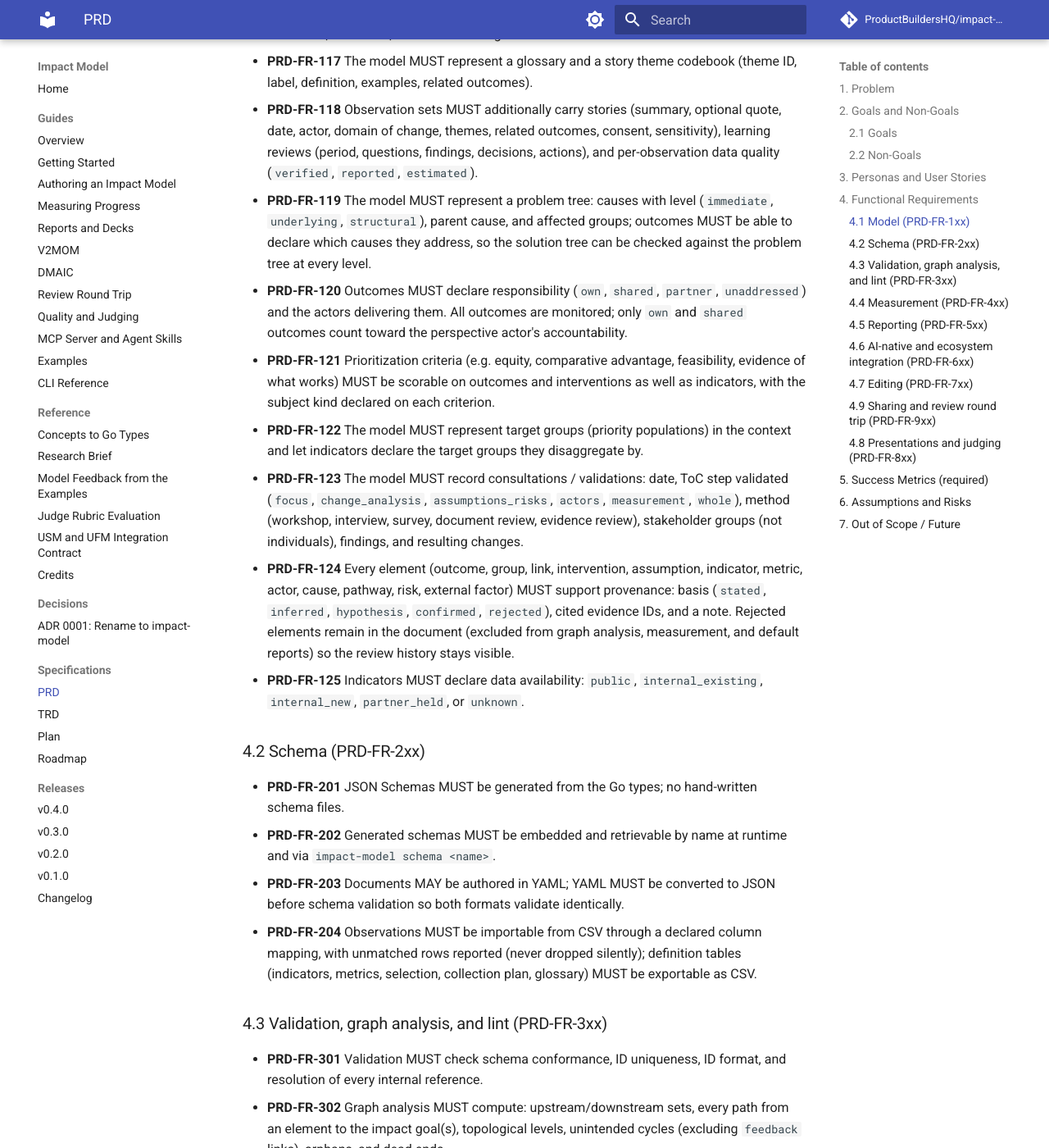
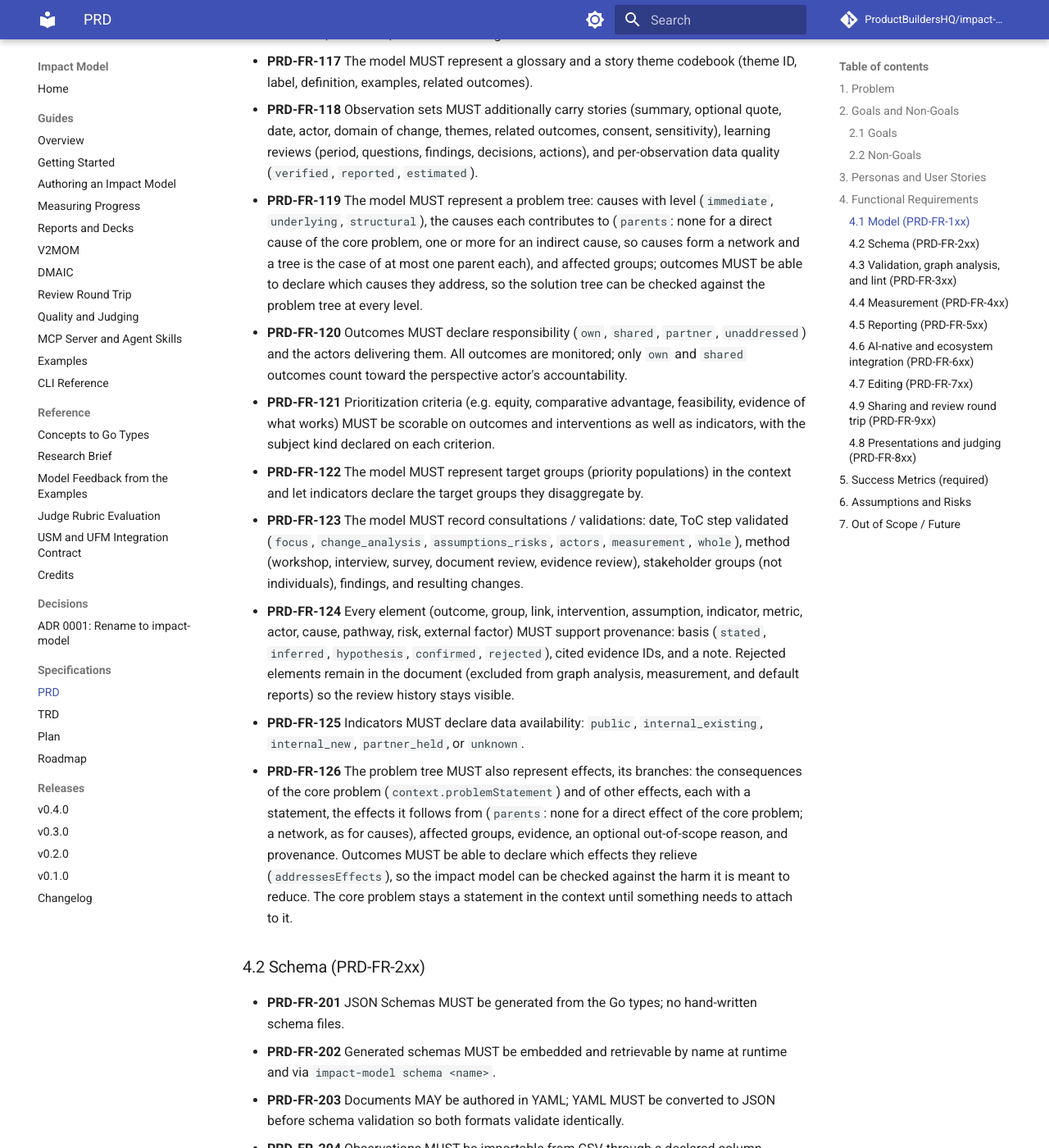
Before and after one commit to ProductBuildersHQ/theoryofchange-spec, an MkDocs documentation site: the page built from docs/specs/initiatives/INIT-THEORYOFCHANGESPEC-001/PRD.md, in a window 1280 px wide and 1400 px high, scrolled down 11165 px. Shown: the whole window at 82% size. Built offline with MkDocs 1.6.1 and Material for MkDocs 9.7.7, drawn with Linux system fonts in a browser that asks for light colours; comment, search, counter and statistics services are not loaded; some of the changed text lies outside the part shown.

Commit message:
docs(specs): specify problem trees with effects and a network of causes
The PRD adds effects as the problem tree's branches (PRD-FR-126), lint for
effects nothing relieves (PRD-FR-305), and the problem-tree projection
(PRD-FR-514), and lets a cause contribute to several others (PRD-FR-119). The
TRD defines Effect, the parents fields, the validation codes, two lint rules,
the layering rule, and three reports built from a JSON diagram spec
(TRD-043). The roadmap adds the phase.

Refs: RMI-IMPACTMODEL-009
Refs: RMI-IMPACTMODEL-010
Refs: RMI-IMPACTMODEL-011
Refs: RMI-IMPACTMODEL-012

Co-Authored-By: Claude Opus 5.5 <noreply@anthropic.com>

```diff
--- a/docs/specs/initiatives/INIT-THEORYOFCHANGESPEC-001/PRD.md
+++ b/docs/specs/initiatives/INIT-THEORYOFCHANGESPEC-001/PRD.md
@@ -447,9 +447,12 @@ named version, so that both teams work from the same agreed theory.
   `reported`, `estimated`).
 
 - **PRD-FR-119** The model MUST represent a problem tree: causes with level
-  (`immediate`, `underlying`, `structural`), parent cause, and affected
-  groups; outcomes MUST be able to declare which causes they address, so the
-  solution tree can be checked against the problem tree at every level.
+  (`immediate`, `underlying`, `structural`), the causes each contributes to
+  (`parents`: none for a direct cause of the core problem, one or more for an
+  indirect cause, so causes form a network and a tree is the case of at most
+  one parent each), and affected groups; outcomes MUST be able to declare which
+  causes they address, so the solution tree can be checked against the problem
+  tree at every level.
 - **PRD-FR-120** Outcomes MUST declare responsibility (`own`, `shared`,
   `partner`, `unaddressed`) and the actors delivering them. All outcomes are
   monitored; only `own` and `shared` outcomes count toward the perspective
@@ -475,6 +478,15 @@ named version, so that both teams work from the same agreed theory.
   default reports) so the review history stays visible.
 - **PRD-FR-125** Indicators MUST declare data availability: `public`,
   `internal_existing`, `internal_new`, `partner_held`, or `unknown`.
+- **PRD-FR-126** The problem tree MUST also represent effects, its branches:
+  the consequences of the core problem (`context.problemStatement`) and of
+  other effects, each with a statement, the effects it follows from (`parents`:
+  none for a direct effect of the core problem; a network, as for causes),
+  affected groups, evidence, an optional out-of-scope reason, and provenance.
+  Outcomes MUST be able to declare which effects they relieve
+  (`addressesEffects`), so the impact model can be checked against the harm it
+  is meant to reduce. The core problem stays a statement in the context until
+  something needs to attach to it.
 
 ### 4.2 Schema (PRD-FR-2xx)
 
@@ -499,6 +511,9 @@ named version, so that both teams work from the same agreed theory.
 - **PRD-FR-303** Lint MUST implement deterministic quality rules derived from
   the "plausible, doable, testable" criteria and the research brief, each with
   a stable ID (`TOC-<AREA>-<NNN>`), severity, and fix hint.
+- **PRD-FR-305** Lint MUST report an effect that no outcome relieves and that
+  is not set aside with a reason, and advise when effects are relieved only by
+  outcomes below the long-term level.
 - **PRD-FR-304** Lint output MUST be a structured-evaluation summary report
   (GO / NO-GO) so it plugs into existing ecosystem gates.
 
@@ -574,6 +589,13 @@ named version, so that both teams work from the same agreed theory.
   narrative, indicators, means of verification, and assumptions). Flattening
   loses the links and the "why", so every projection says it is a view and
   points back to the element IDs.
+- **PRD-FR-514** The tools MUST project the problem tree: causes (roots)
+  below, the core problem in the middle, and effects (branches) above, with
+  arrows that flow upward from the deepest causes to the core problem and on
+  to the furthest effects. The diagram is built first as a JSON diagram
+  document (nodes, edges, and layers), from which D2 and Mermaid are rendered,
+  so other tools can read or restyle it. Alongside it, tables list each cause
+  and effect with the outcomes that address it, or why it is set aside.
 - **PRD-FR-509** Indicators with a baseline and no target MUST report
   `baseline_only` rather than a failure, so a first measurement year is
   presented as establishing a baseline.
```
Also changed, not shown: docs/specs/initiatives/INIT-THEORYOFCHANGESPEC-001/ROADMAP.md (+28 -1 lines), docs/specs/initiatives/INIT-THEORYOFCHANGESPEC-001/TRD.md (+18 -3 lines).
